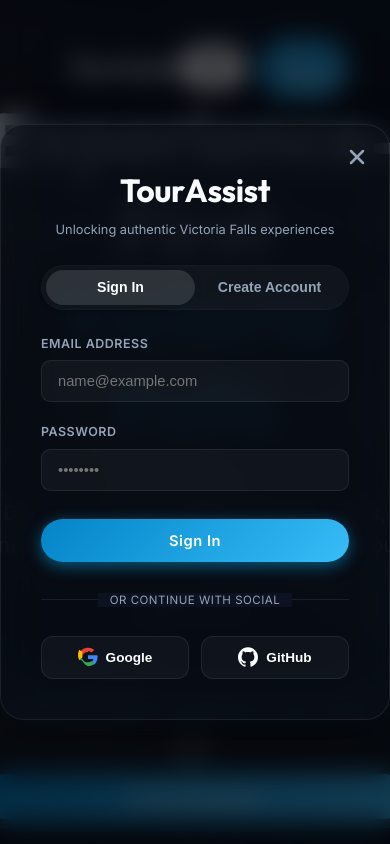
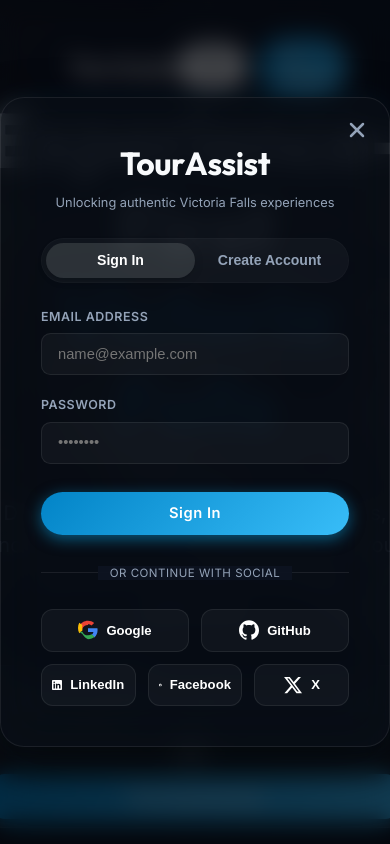
Before and after one commit to Pioneer-100/TourAssist, a Next.js app: page / in a window 390 px wide. Both pictures are taken after a click on the button "Sign In". Shown: the top 844 px of the page. Built offline with nearby package versions, Linux system fonts and the light colour scheme; no server answers.

Commit message:
feat(auth): add linkedin, facebook, and x social logins with responsive premium grid

```diff
--- a/src/app/globals.css
+++ b/src/app/globals.css
@@ -2459,12 +2459,12 @@ body:has(.schedule-timeline-header) .discover-sidebar::after {
 
 /* Social Buttons Row */
 .auth-social-row {
-    display: flex;
+    display: grid;
+    grid-template-columns: repeat(6, 1fr);
     gap: 0.75rem;
 }
 
 .auth-social-btn {
-    flex: 1;
     display: inline-flex;
     align-items: center;
     justify-content: center;
@@ -2474,15 +2474,65 @@ body:has(.schedule-timeline-header) .discover-sidebar::after {
     padding: 0.65rem;
     color: #fff;
     cursor: pointer;
-    font-size: 0.85rem;
+    font-size: 0.82rem;
     font-weight: 600;
     transition: all 0.2s ease;
 }
 
+.auth-social-btn.google-btn {
+    grid-column: span 3;
+}
+
+.auth-social-btn.github-btn {
+    grid-column: span 3;
+}
+
+.auth-social-btn.linkedin-btn {
+    grid-column: span 2;
+}
+
+.auth-social-btn.facebook-btn {
+    grid-column: span 2;
+}
+
+.auth-social-btn.x-btn {
+    grid-column: span 2;
+}
+
 .auth-social-btn:hover {
-    background: rgba(255, 255, 255, 0.1);
-    border-color: rgba(255, 255, 255, 0.2);
     transform: translateY(-2px);
+}
+
+.auth-social-btn.google-btn:hover {
+    background: rgba(234, 67, 53, 0.08);
+    border-color: rgba(234, 67, 53, 0.3);
+    box-shadow: 0 0 12px rgba(234, 67, 53, 0.15);
+}
+
+.auth-social-btn.github-btn:hover {
+    background: rgba(255, 255, 255, 0.08);
+    border-color: rgba(255, 255, 255, 0.25);
+    box-shadow: 0 0 12px rgba(255, 255, 255, 0.1);
+}
+
+.auth-social-btn.linkedin-btn:hover {
+    background: rgba(10, 102, 194, 0.1);
+    border-color: rgba(10, 102, 194, 0.4);
+    color: #70b5f9;
+    box-shadow: 0 0 12px rgba(10, 102, 194, 0.2);
+}
+
+.auth-social-btn.facebook-btn:hover {
+    background: rgba(24, 119, 242, 0.1);
+    border-color: rgba(24, 119, 242, 0.4);
+    color: #6da7fc;
+    box-shadow: 0 0 12px rgba(24, 119, 242, 0.2);
+}
+
+.auth-social-btn.x-btn:hover {
+    background: rgba(255, 255, 255, 0.08);
+    border-color: rgba(255, 255, 255, 0.3);
+    box-shadow: 0 0 12px rgba(255, 255, 255, 0.15);
 }
 
 .auth-social-btn:active {
--- a/src/components/AuthModal.tsx
+++ b/src/components/AuthModal.tsx
@@ -78,13 +78,13 @@ export default function AuthModal({ isOpen, onClose }: AuthModalProps) {
   };
 
 
-  const handleSocialLogin = async (provider: 'google' | 'github') => {
+  const handleSocialLogin = async (provider: 'google' | 'github' | 'linkedin' | 'facebook' | 'twitter') => {
     setErrorMessage('');
     setIsLoading(true);
     try {
       const { error } = await signInWithSocial(provider);
       if (error) {
-        setErrorMessage(error.message || `Failed to log in with ${provider}.`);
+        setErrorMessage(error.message || `Failed to log in with ${provider === 'twitter' ? 'X' : provider}.`);
       }
     } catch (err) {
       console.error('Social login exception:', err);
@@ -234,6 +234,39 @@ export default function AuthModal({ isOpen, onClose }: AuthModalProps) {
             </svg>
             GitHub
           </button>
+          <button
+            type="button"
+            onClick={() => handleSocialLogin('linkedin')}
+            className="auth-social-btn linkedin-btn"
+            disabled={isLoading}
+          >
+            <svg viewBox="0 0 24 24" width="20" height="20" fill="currentColor" style={{ marginRight: '8px' }}>
+              <path d="M20.447 20.452h-3.554v-5.569c0-1.328-.027-3.037-1.852-3.037-1.853 0-2.136 1.445-2.136 2.939v5.667H9.351V9h3.414v1.561h.046c.477-.9 1.637-1.85 3.37-1.85 3.601 0 4.267 2.37 4.267 5.455v6.286zM5.337 7.433c-1.144 0-2.063-.926-2.063-2.065 0-1.138.92-2.063 2.063-2.063 1.14 0 2.064.925 2.064 2.063 0 1.139-.925 2.065-2.064 2.065zm1.782 13.019H3.555V9h3.564v11.452zM22.225 0H1.771C.792 0 0 .774 0 1.729v20.542C0 23.227.792 24 1.771 24h20.451C23.2 24 24 23.227 24 22.271V1.729C24 .774 23.2 0 22.222 0h.003z"/>
+            </svg>
+            LinkedIn
+          </button>
+          <button
+            type="button"
+            onClick={() => handleSocialLogin('facebook')}
+            className="auth-social-btn facebook-btn"
+            disabled={isLoading}
+          >
+            <svg viewBox="0 0 24 24" width="20" height="20" fill="currentColor" style={{ marginRight: '8px' }}>
+              <path d="M24 12.073c0-6.627-5.373-12-12-12s-12 5.373-12 12c0 5.99 4.388 10.954 10.125 11.854v-8.385H7.078v-3.47h3.047V9.43c0-3.007 1.792-4.669 4.533-4.669 1.312 0 2.686.235 2.686.235v2.953H15.83c-1.491 0-1.956.925-1.956 1.874v2.25h3.328l-.532 3.47h-2.796v8.385C19.612 23.027 24 18.062 24 12.073z"/>
+            </svg>
+            Facebook
+          </button>
+          <button
+            type="button"
+            onClick={() => handleSocialLogin('twitter')}
+            className="auth-social-btn x-btn"
+            disabled={isLoading}
+          >
+            <svg viewBox="0 0 24 24" width="20" height="20" fill="currentColor" style={{ marginRight: '8px' }}>
+              <path d="M18.244 2.25h3.308l-7.227 8.26 8.502 11.24H16.17l-5.214-6.817L4.99 21.75H1.68l7.73-8.835L1.254 2.25H8.08l4.713 6.231zm-1.161 17.52h1.833L7.084 4.126H5.117z"/>
+            </svg>
+            X
+          </button>
         </div>
       </div>
     </div>
--- a/src/context/AuthContext.tsx
+++ b/src/context/AuthContext.tsx
@@ -19,7 +19,7 @@ interface AuthContextType {
   loading: boolean;
   signUp: (email: string, password: string, username: string, nationality: string) => Promise<{ error: any }>;
   signIn: (email: string, password: string) => Promise<{ error: any }>;
-  signInWithSocial: (provider: 'google' | 'github') => Promise<{ error: any }>;
+  signInWithSocial: (provider: 'google' | 'github' | 'linkedin' | 'facebook' | 'twitter') => Promise<{ error: any }>;
   signOut: () => Promise<{ error: any }>;
   refreshProfile: () => Promise<void>;
 }
@@ -169,7 +169,7 @@ export function AuthContextProvider({ children }: { children: React.ReactNode })
     }
   };
 
-  const signInWithSocial = async (provider: 'google' | 'github') => {
+  const signInWithSocial = async (provider: 'google' | 'github' | 'linkedin' | 'facebook' | 'twitter') => {
     try {
       const { data, error } = await supabase.auth.signInWithOAuth({
         provider,
```
